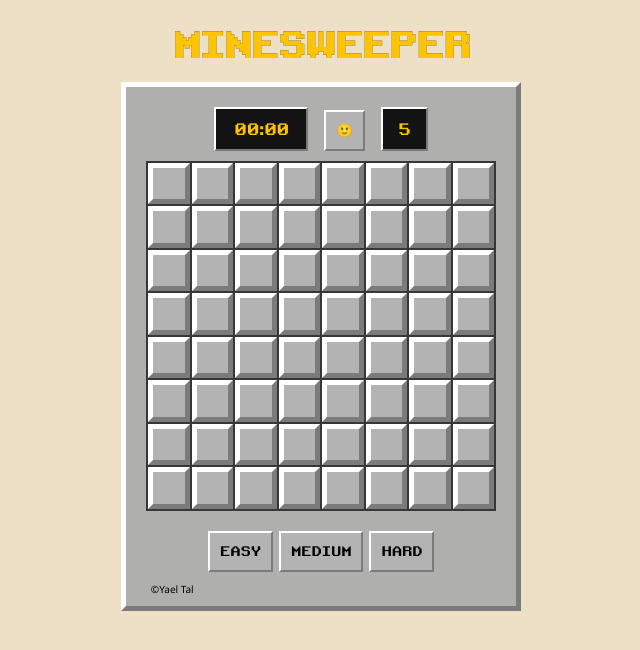
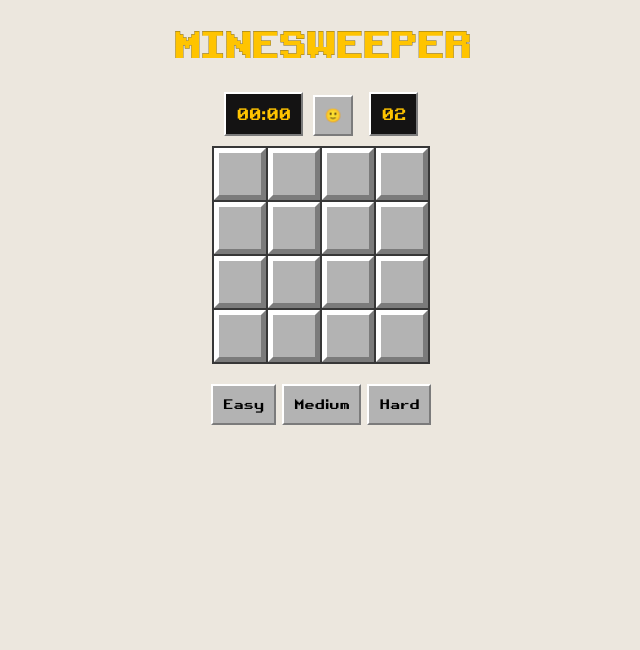
Before and after one commit to Yael273/mine-sweeper-2, a plain HTML site: page index.html in a window 1280 px wide. Shown: the whole page, without its empty margins (319-959 px from the left). Drawn offline with Linux system fonts and the light colour scheme.

Commit message:
Add files via upload

```diff
--- a/css/main.css
+++ b/css/main.css
@@ -3,65 +3,50 @@ body {
     /* font-family: 'Segoe UI', Tahoma, Geneva, Verdana, sans-serif; */
     font-family: myFirstFont, 'Segoe UI', Tahoma;
     /* font-weight: bold; */
-    background-color: rgb(237, 224, 198);
+    background-color: rgb(236, 231, 222);
     /* background-color: rgb(231, 162, 179); */
     /* background-color: rgb(97, 97, 97); */
 }
-
-.pop {
+/* .pop{
     background-color: rgb(236, 231, 222);
-    background-color: rgb(175, 175, 174);
+    background-color: rgb(226, 171, 184);
     padding: 20px;
-    margin-top: -10px;
-    /* border-radius: 10px; */
+    margin-top: 20px;
+    border-radius: 10px;
     display: inline-block;
     border: 2px solid black;
-    /* box-shadow: 40px 50px 10px 1px; */
+    box-shadow: 40px 50px 10px 1px;
+} */
+H1 {
+    color: rgb(255, 196, 0);
+    /* -webkit-text-stroke: 1px  rgb(255, 196, 0); */
+    -webkit-text-stroke: 0.2px rgb(0, 0, 0);
+    font-weight: bolder;
+    font-size: 35px;
+}
+
+table {
+    margin: auto;
+    background-color: rgb(55, 55, 55);
+}
+
+.cell {
+    background-color: rgb(179, 179, 179);
+    width: 40px;
+    height: 40px;
+    text-align: center;
     border-bottom: 5px solid #7B7B7B;
     border-left: 5px solid #ffffff;
     border-top: 5px solid #ffffff;
     border-right: 5px solid #7B7B7B;
 }
-H1 {
-    color: black;
-    /* color: rgb(255, 196, 0); */
-    /* -webkit-text-stroke: 1px  rgb(255, 196, 0); */
-    -webkit-text-stroke: 0.2px rgb(48, 48, 48);
-    font-weight: bolder;
-    font-size: 40px;
-    transition: 1s;
-}
-table {
-    margin: auto;
-    background-color: rgb(55, 55, 55);
-    table-layout: auto;
-    width: 350px;
-    height: 350px;
-}
-
-.cell {
-    font-size: 10px;
-    background-color: rgb(179, 179, 179);
-    width: 15px;
-    height: 15px;
-    text-align: center;
-    border-bottom: 5px solid #7B7B7B;
-    border-left: 5px solid #ffffff;
-    border-top: 5px solid #ffffff;
-    border-right: 5px solid #7B7B7B;
-    /* border-radius: 5px; */
-}
 
 .cell:active {
-    font-size: 10px;
     background-color: gray;
     border: none;
 }
-
-.cell:after {
-    font-size: 10px;
+.cell:after{
     background-color: gray;
-    border: none;
 }
 
 .mine {
@@ -73,15 +58,10 @@ table {
 }
 
 .show {
-    background-color: gray;
-    border-bottom: 5px solid gray;
-    border-left: 5px solid gray;
-    border-top: 5px solid gray;
-    border-right: 5px solid gray;
+    background-color: gray
 }
 
 button {
-    color: black;
     font-family: myFirstFont, 'Segoe UI', Tahoma;
     margin-top: 20px;
     /* border: none; */
@@ -95,10 +75,8 @@ button {
 }
 
 button:active {
-    color: rgb(255, 196, 0);
     background-color: gray;
-    border-left: 2px solid rgb(77, 77, 77);
-    border-top: 2px solid rgb(77, 77, 77);
+    border: none;
 }
 
 button:hover {
@@ -110,8 +88,6 @@ button:hover {
 }
 
 .timer {
-    width: 70px;
-    height: 20px;
     margin-bottom: 10px;
     display: inline-block;
     margin-right: 10px;
@@ -125,7 +101,6 @@ button:hover {
 }
 
 .flagCount {
-    width: 23px;
     margin-left: 10px;
     display: inline-block;
     background-color: rgb(20, 19, 19);
@@ -137,14 +112,6 @@ button:hover {
     border-right: 2px solid #7B7B7B;
 }
 
-.copyright {
-    font-family: 'Segoe UI', Tahoma, Geneva, Verdana, sans-serif;
-    font-size: 10px;
-    margin-right: 85%;
-    margin-bottom: -10px;
-    margin-top: 10px;
-}
-
 @font-face {
     font-family: myFirstFont;
     src: url(../font/Retro-Gaming.ttf);
--- a/index.html
+++ b/index.html
@@ -11,25 +11,20 @@
 </head>
 
 <body onload="initGame()">
-
-    <h1>MINESWEEPER</h1>
-    <h2></h2>
     <div class="pop">
-        <div class="timer">0</div>
-        <button class="smileyFace" onclick="restart()">🙂</button>
+        <h1>MINESWEEPER</h1>
+        <h2></h2>
+        <div class="timer">0</div><button class="smileyFace" onclick="restart()">🙂</button>
         <div class="flagCount">00</div>
         <table>
             <tbody class="board"></tbody>
         </table>
-        <button class="4 btn" onclick="setLevel(this)">EASY</button>
-        <button class="8 btn" onclick="setLevel(this)">MEDIUM</button>
-        <button class="12 btn" onclick="setLevel(this)">HARD</button>
-        <div class="copyright">©Yael Tal</div>
+        <button class="4 btn" onclick="setLevel(this)">Easy</button>
+        <button class="8 btn" onclick="setLevel(this)">Medium</button>
+        <button class="12 btn" onclick="setLevel(this)">Hard</button>
     </div>
-    <!-- <div class="lives">lives: <span></span></div> -->
     <script src="js/utils.js"></script>
     <script src="js/main.js"></script>
-
 </body>
 
 </html>
--- a/js/main.js
+++ b/js/main.js
@@ -5,13 +5,12 @@ const MINE = '💣'
 const SMILEY_FACE = '🙂'
 
 var start = Date.now()
-var lives = 3
 var gBoard
 var gTimer
 var isFirstClick = false
 var gLevel = {
-    SIZE: 8,
-    MINES: 5
+    SIZE: 4,
+    MINES: 2
 };
 var gGame = {
     isOn: false,
@@ -27,16 +26,10 @@ function initGame() {
         markedCount: gLevel.MINES,
         secsPassed: 0
     }
-    // var elLives = document.querySelector('.lives span')
-    // elLives.innerText = lives
     isFirstClick = true
     clearInterval(gTimer)
-    var elBody = document.querySelector('body')
-    elBody.style.backgroundImage = 'none'
     var elHeader1 = document.querySelector('h1')
     elHeader1.innerText = 'MINESWEEPER'
-    elHeader1.style.color = 'rgb(255, 196, 0)'
-    elHeader1.style.fontSize = '35px'
     var elSmileyFace = document.querySelector('.smileyFace')
     elSmileyFace.innerText = '🙂'
     var elTime = document.querySelector('.timer')
@@ -45,6 +38,7 @@ function initGame() {
     console.log('buildBoard(gBoard):', buildBoard(gBoard))
     renderBoard(gBoard)
     checkFlagsCount()
+
 }
 
 function buildBoard() {
@@ -104,7 +98,7 @@ function cellMarked(currCell) {
     } else if (currCell.isMarked) {
         return FLAG
     } else {
-        return EMPTY
+     return EMPTY
     }
 
 }
@@ -143,13 +137,11 @@ function renderCell(location, value) {
 
 }
 
-
 function cellClicked(event, elCell, i, j) {
 
     const cell = gBoard[i][j]
 
     /////////////////////////////////////
-
 
     if (isFirstClick) {
         createMines(gBoard, i, j)
@@ -170,25 +162,11 @@ function cellClicked(event, elCell, i, j) {
         if (event.button === 2) {
             cell.isMarked = true
             gBoard.markedCount++
-            flagCounter()
+
         }
-
     }
 
     /////////////////////////////////////
-
-    // if(cell.isMarked){
-    //     if (elCell === EMPTY) {
-    //         elCell = FLAG
-    //         gBoard.markedCount++
-    //         flagCounter()
-    //     } else if (elCell === FLAG) {
-    //         elCell = EMPTY
-    //         gBoard.markedCount--
-    //         flagCounter()
-    //     }
-    // }
-
 
     if (!cell.isMarked) {
         if (!cell.isShown) {
@@ -220,34 +198,21 @@ function cellClicked(event, elCell, i, j) {
 
 
 function checkGameOver() {
-    // var lives = 3
+
     var isGameOver = false
     var isWinner
     var numsCount = 0
     var flagsCount = 0
     for (var i = 0; i < gLevel.SIZE; i++) {
         for (var j = 0; j < gLevel.SIZE; j++) {
-            var currCell = gBoard[i][j]
-            if (currCell.isMine && currCell.isShown) {
+            if (gBoard[i][j].isMine && gBoard[i][j].isShown) {
                 isGameOver = true
                 isWinner = false
-                gameOver()
-                // lives--
-                // var elLives = document.querySelector('.lives span')
-                // elLives.innerText = lives
-                // gBoard.markedCount--
-                // if (gGame.shownCount === (gLevel.SIZE ** 2 - gLevel.MINES)) victory()
-                // if (lives === 0) {
-                //     gameOver()
-                //     isGameOver = true
-                //     isWinner = false
-
-                // }
             }
-            if (!currCell.isMine && currCell.isShown) {
+            if (!gBoard[i][j].isMine && gBoard[i][j].isShown) {
                 numsCount++
             }
-            if (currCell.isMine && !currCell.isShown && currCell.isMarked) {
+            if (gBoard[i][j].isMine && !gBoard[i][j].isShown && gBoard[i][j].isMarked) {
                 flagsCount++
             }
         }
@@ -292,8 +257,6 @@ function victory() {
     elSmileyFace.innerText = '🤩'
     var elHeader1 = document.querySelector('h1')
     elHeader1.innerText = 'Well Done!'
-    var elBody = document.querySelector('body')
-    elBody.style.backgroundImage = "url('img/confetti-40.gif')"
 }
 
 function restart() {
@@ -317,7 +280,6 @@ function expandShown(board, elCell, rowIdx, colIdx, ev) {
 
 
 function setLevel(btnlevel) {
-
     gLevel.SIZE = parseInt(btnlevel.classList[0])
     if (gLevel.SIZE === 4) gLevel.MINES = 2
     if (gLevel.SIZE === 8) gLevel.MINES = 5
@@ -356,22 +318,8 @@ function showAllMines() {
 function checkFlagsCount() {
     var elFlagCount = document.querySelector('.flagCount')
     if (gLevel.MINES < 10) {
-        elFlagCount.innerText = gGame.markedCount
+        elFlagCount.innerText = '0' + gGame.markedCount
     } else {
         elFlagCount.innerText = gGame.markedCount
     }
 }
-
-function flagCounter() {
-    // if (gGame.markedCount === 0) checkGameOver()
-    // else {
-    var elFlag = document.querySelector('.flagCount')
-    if (gLevel.MINES > 0) {
-        elFlag.innerText = --gGame.markedCount
-    } else {
-        elFlag.innerText = --gGame.markedCount
-    }
-
-
-    // }
-}
--- a/js/utils.js
+++ b/js/utils.js
@@ -46,16 +46,16 @@ const noRightClick = document.querySelector('table');
 noRightClick.addEventListener("contextmenu", e => e.preventDefault());
 
 
-function flagCounter() {
-    if (gLevel.MINES === 0) return checkGameOver()
-    else {
-        var elFlag = document.querySelector('.flagCount')
-        elFlag.innerText = '0' + gGame.markedCount
-    }
-}
+// function checkFlagsCount() {
+//     if (gLevel.MINES === 0) return
+//     else {
+//         var elFlag = document.querySelector('.flagCount')
+//         elFlag.innerText = '0' + gGame.markedCount
+//     }
+// }
 
 // function flagCounter() {
-//     if (gLevel.MINES === 0) return checkGameOver()
+//     if (gLevel.MINES === 0) return
 //     else {
 //         var elFlag = document.querySelector('.flagCount')
 //         elFlag.innerHTML = `0${--gLevel.MINES}`
```
